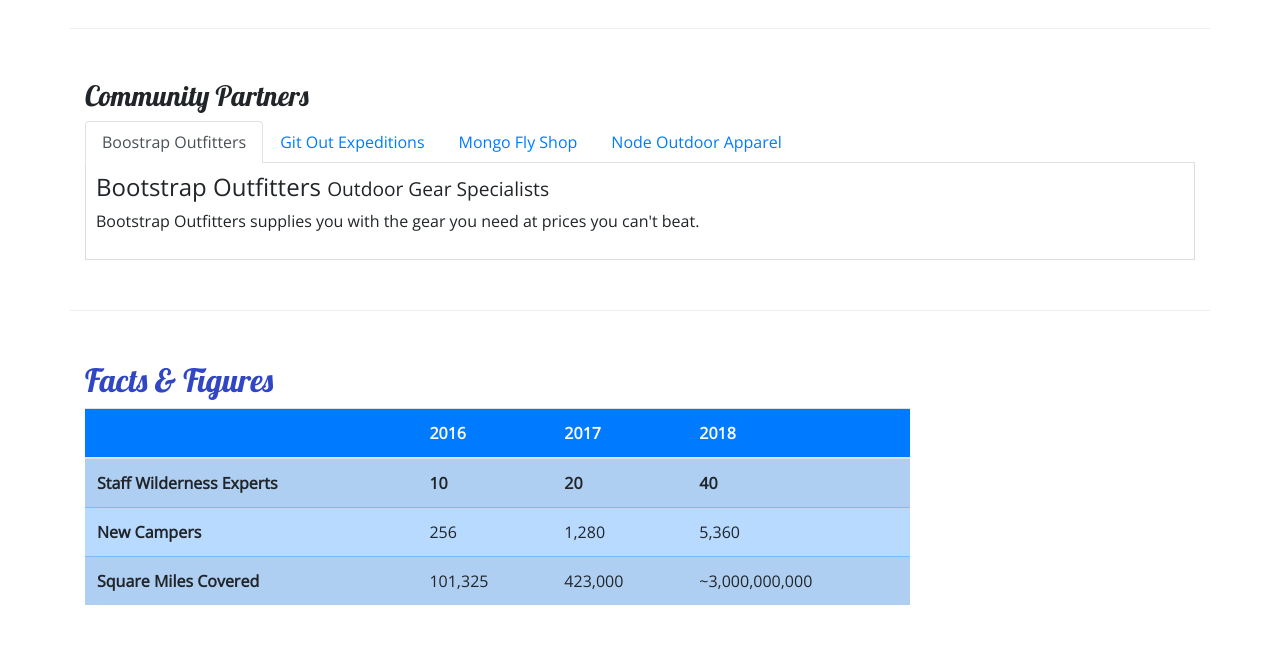
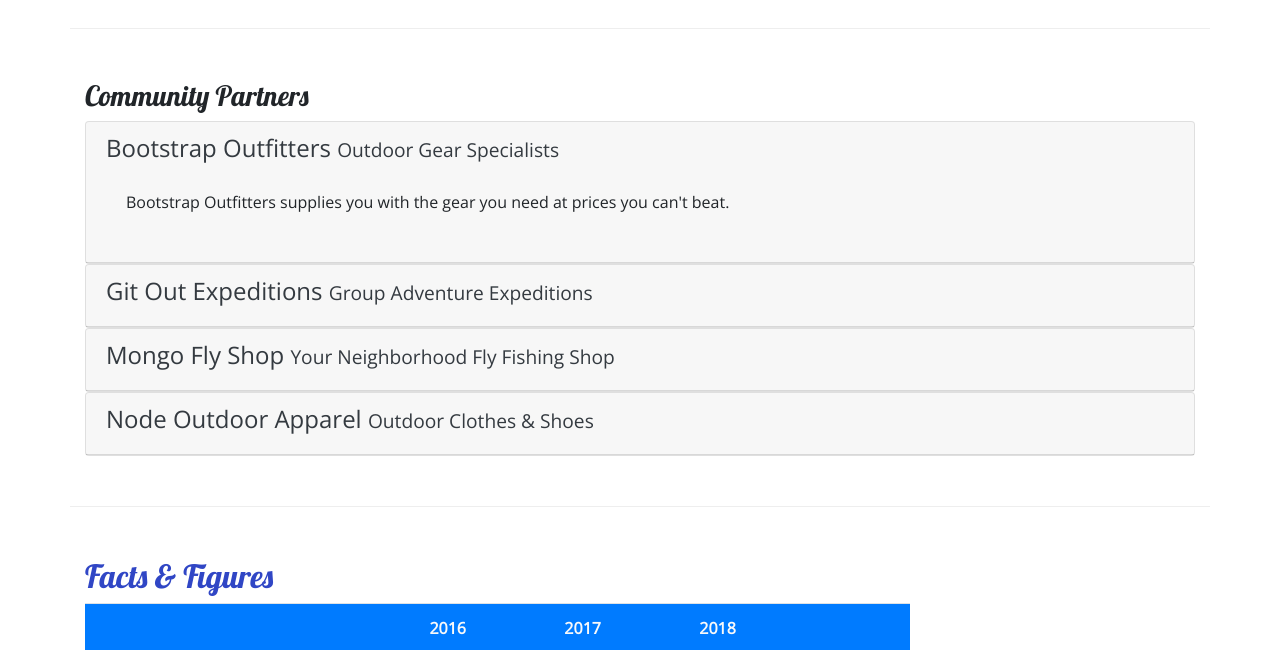
Before and after one commit to erickorth7/Nucamp-Course-Project, a website: page aboutus.html in a window 1280 px wide. Shown: the part 800-1450 px from the top of the page. Drawn offline with nearby package versions, Linux system fonts and the light colour scheme.

Commit message:
Replaced navigation tabs with accordion in aboutus.html and added some additional styles for cards in styles.html

```diff
--- a/aboutus.html
+++ b/aboutus.html
@@ -106,28 +106,54 @@
         <div class="row row-content">
             <div class="col">
                 <h3>Community Partners</h3>
-                <ul class="nav nav-tabs">
-                    <li class="nav-item"><a class="nav-link active" href="#bootstrap" role="tab" data-toggle="tab">Boostrap Outfitters</a></li>
-                    <li class="nav-item"><a class="nav-link" href="#git" role="tab" data-toggle="tab">Git Out Expeditions</a></li>
-                    <li class="nav-item"><a class="nav-link" href="#mongo" role="tab" data-toggle="tab">Mongo Fly Shop</a></li>
-                    <li class="nav-item"><a class="nav-link" href="#node" role="tab" data-toggle="tab">Node Outdoor Apparel</a></li>
-                </ul>
-                <div class="tab-content">
-                    <div role="tabpanel" class="tab-pane fade show active" id="bootstrap">
-                        <h4>Bootstrap Outfitters <small>Outdoor Gear Specialists</small></h4>
-                        <p class="d-none d-sm-block">Bootstrap Outfitters supplies you with the gear you need at prices you can't beat.</p>
+                <div id="accordion">
+                    <div class="card">
+                        <div role="tab" class="card-header">
+                            <h4>
+                                <a class="collapsed text-dark" data-toggle="collapse" data-target="#bootstrap">Bootstrap Outfitters <small>Outdoor Gear Specialists</small></a>
+                            </h4>
+                            <div class="collapse show" id="bootstrap" data-parent="#accordion">
+                                <div class="card-body">
+                                    <p class="d-none d-sm-block">Bootstrap Outfitters supplies you with the gear you need at prices you can't beat.</p>
+                                </div>
+                            </div>
+                        </div>
                     </div>
-                    <div role="tabpanel" class="tab-pane fade" id="git">
-                        <h4>Git Out Expeditions <small>Group Adventure Expeditions</small></h4>
-                        <p class="d-none d-sm-block">Join Git Out Expeditions to explore new horizons with a group of other adventurers!</p>
+                    <div class="card">
+                        <div role="tab" class="card-header">
+                            <h4>
+                                <a class="collapsed text-dark" data-toggle="collapse" data-target="#git">Git Out Expeditions <small>Group Adventure Expeditions</small></a>
+                            </h4>
+                            <div class="collapse" id="git" data-parent="#accordion">
+                                <div class="card-body">
+                                    <p class="d-none d-sm-block">Join Git Out Expeditions to explore new horizons with a group of other adventurers!</p>
+                                </div>
+                            </div>
+                        </div>
                     </div>
-                    <div role="tabpanel" class="tab-pane fade" id="mongo">
-                        <h4>Mongo Fly Shop <small>Your Neighborhood Fly Fishing Shop</small></h4>
-                        <p class="d-none d-sm-block">Need a new fishing pole, a tacklebox, or flies of all kinds? Stop by Mongo Fly Shop.</p>
+                    <div class="card">
+                        <div role="tab" class="card-header">
+                            <h4>
+                                <a class="collapsed text-dark" data-toggle="collapse" data-target="#mongo">Mongo Fly Shop <small>Your Neighborhood Fly Fishing Shop</small></a>
+                            </h4>
+                            <div class="collapse" id="mongo" data-parent="#accordion">
+                                <div class="card-body">
+                                    <p class="d-none d-sm-block">Need a new fishing pole, a tacklebox, or flies of all kinds? Stop by Mongo Fly Shop.</p>
+                                </div>
+                            </div>
+                        </div>
                     </div>
-                    <div role="tabpanel" class="tab-pane fade" id="node">
-                        <h4>Node Outdoor Apparel <small>Outdoor Clothes & Shoes</small></h4>
-                        <p class="d-none d-sm-block">From polar fleeces to swimsuits, hiking boots to waders, a visit to Node will be sure to get you covered.</p>
+                    <div class="card">
+                        <div role="tab" class="card-header">
+                            <h4>
+                                <a class="collapsed text-dark" data-toggle="collapse" data-target="#node">Node Outdoor Apparel <small>Outdoor Clothes & Shoes</small></a>
+                            </h4>
+                            <div class="collapse" id="node" data-parent="#accordion">
+                                <div class="card-body">
+                                    <p class="d-none d-sm-block">From polar fleeces to swimsuits, hiking boots to waders, a visit to Node will be sure to get you covered.</p>
+                                </div>
+                            </div>
+                        </div>
                     </div>
                 </div>
             </div>
--- a/css/styles.css
+++ b/css/styles.css
@@ -41,3 +41,11 @@
     border-top: none;
     padding: 10px;
 }
+
+#accordion:hover {
+    cursor: pointer;
+}
+
+#accordion a:hover {
+    text-decoration: none;
+}
```
